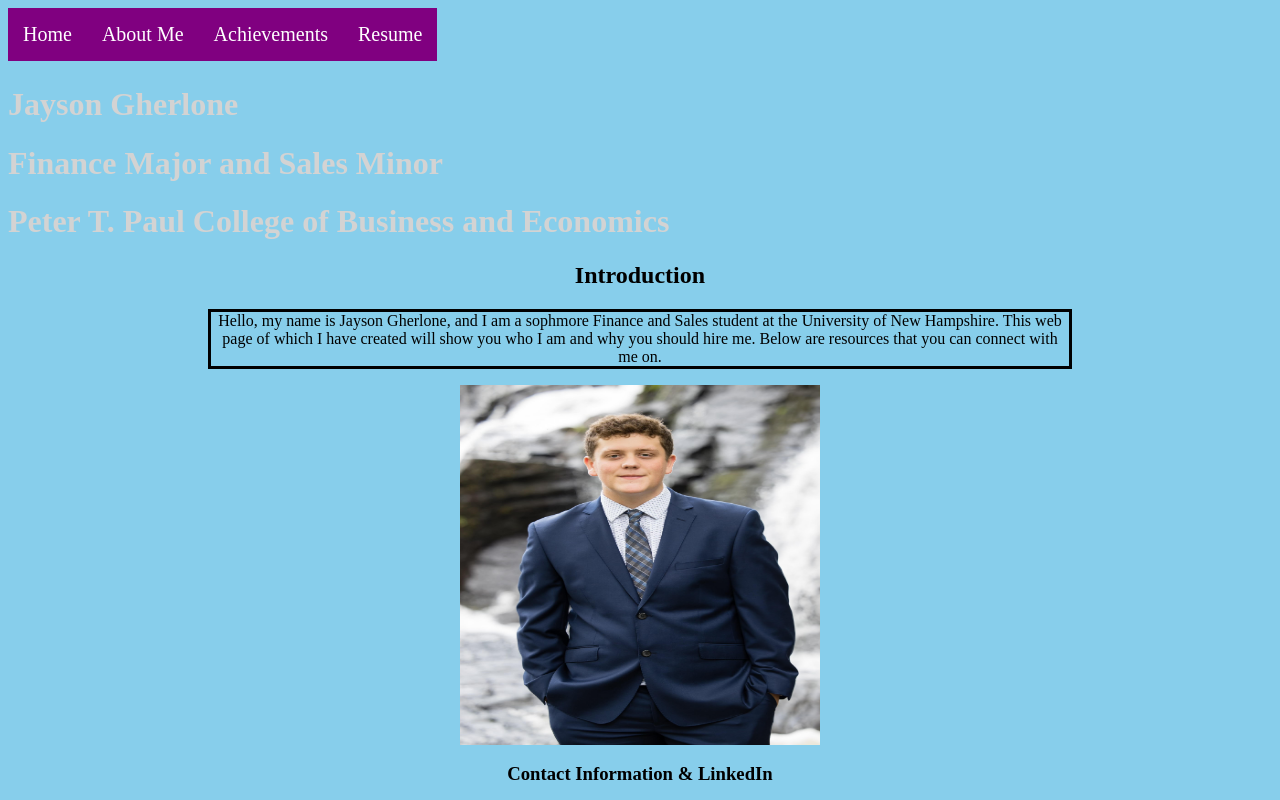
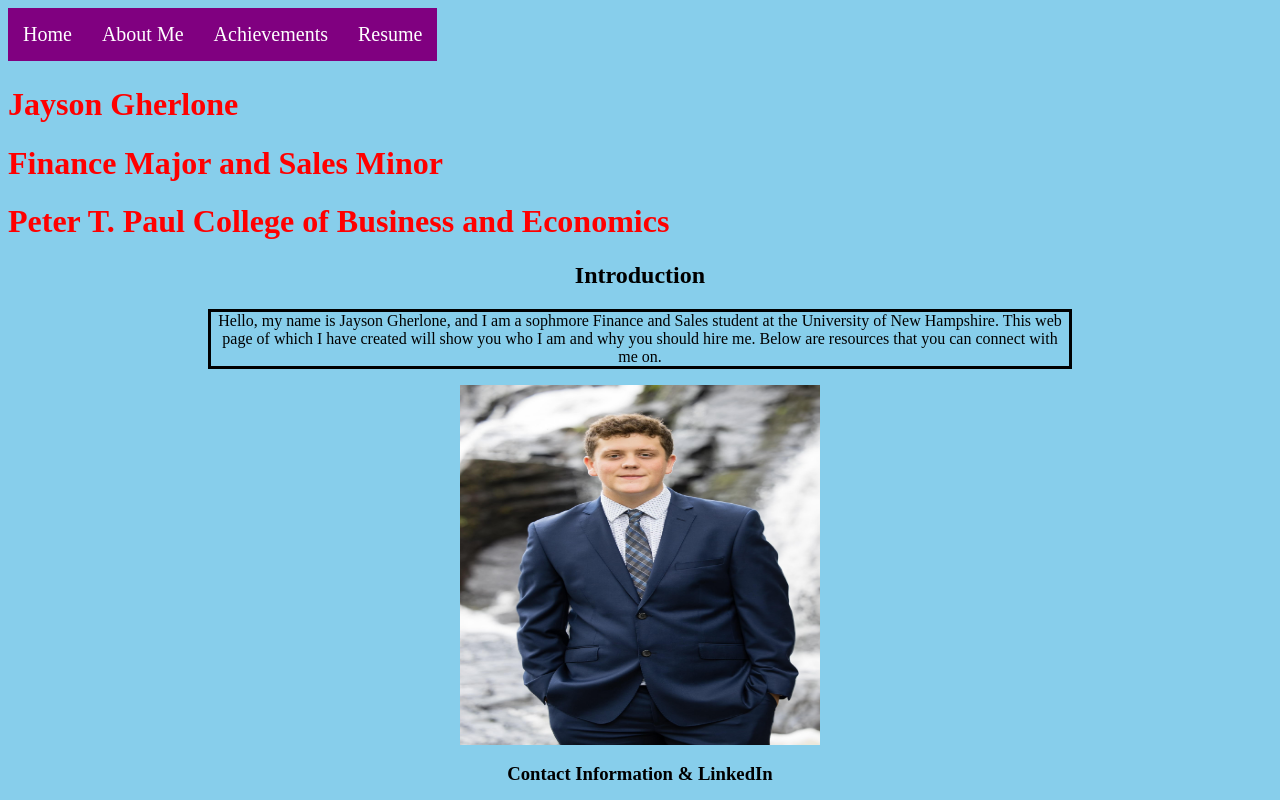
Before and after one commit to jaysongherlone-glitch/jaysongherlone-website, a plain HTML site: page index.html in a window 1280 px wide. Shown: the top 800 px of the page. Drawn offline with Linux system fonts and the light colour scheme.

Commit message:
Change h1 color to red and clean up CSS

```diff
--- a/MISFinal.css
+++ b/MISFinal.css
@@ -4,7 +4,7 @@ body{
 h1{
 	text-align: left;
 	font:georgia;
-	color: lightgrey;
+	color: red;
 }
 h2{
 	text-align: center;
```
